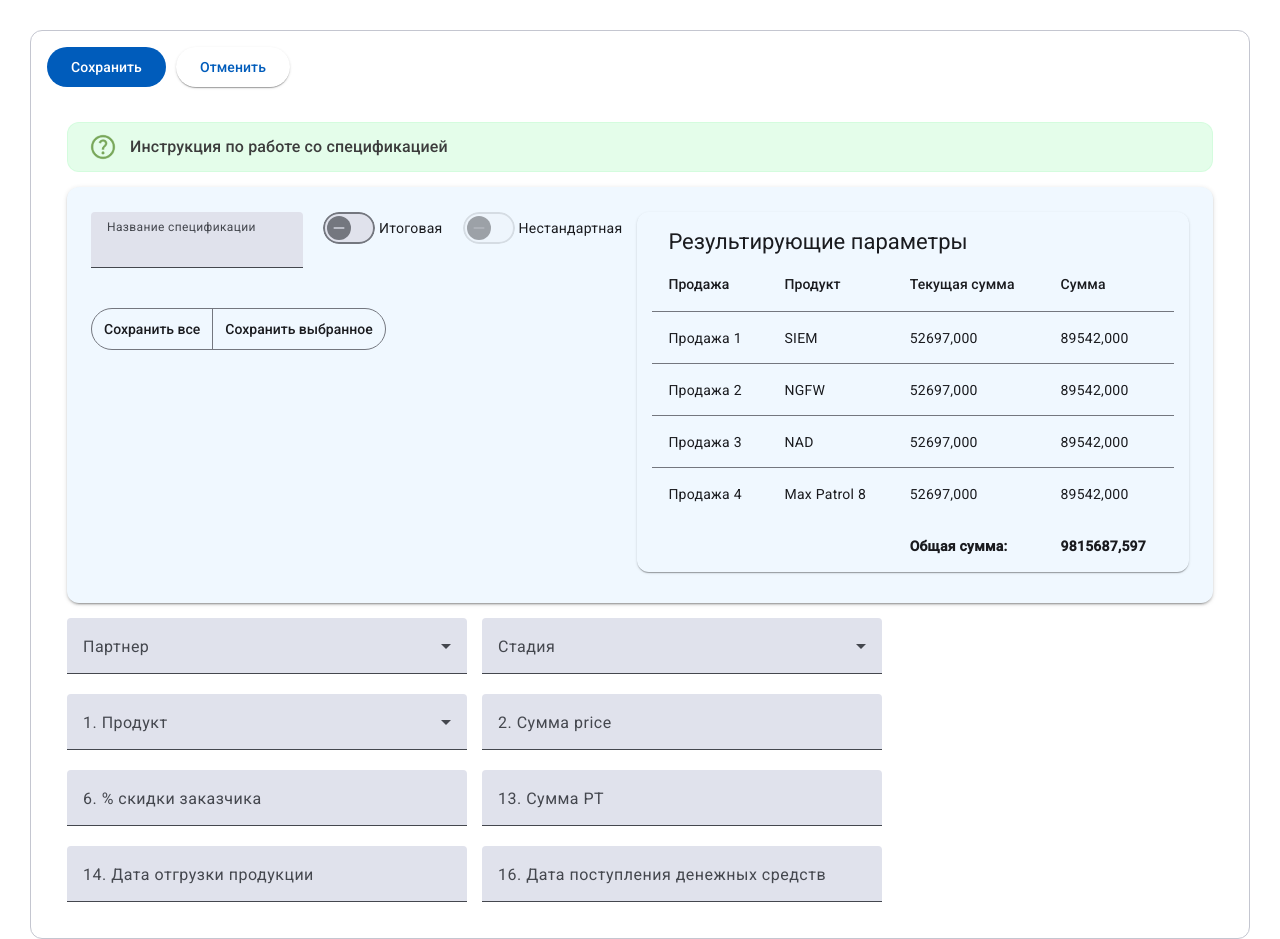
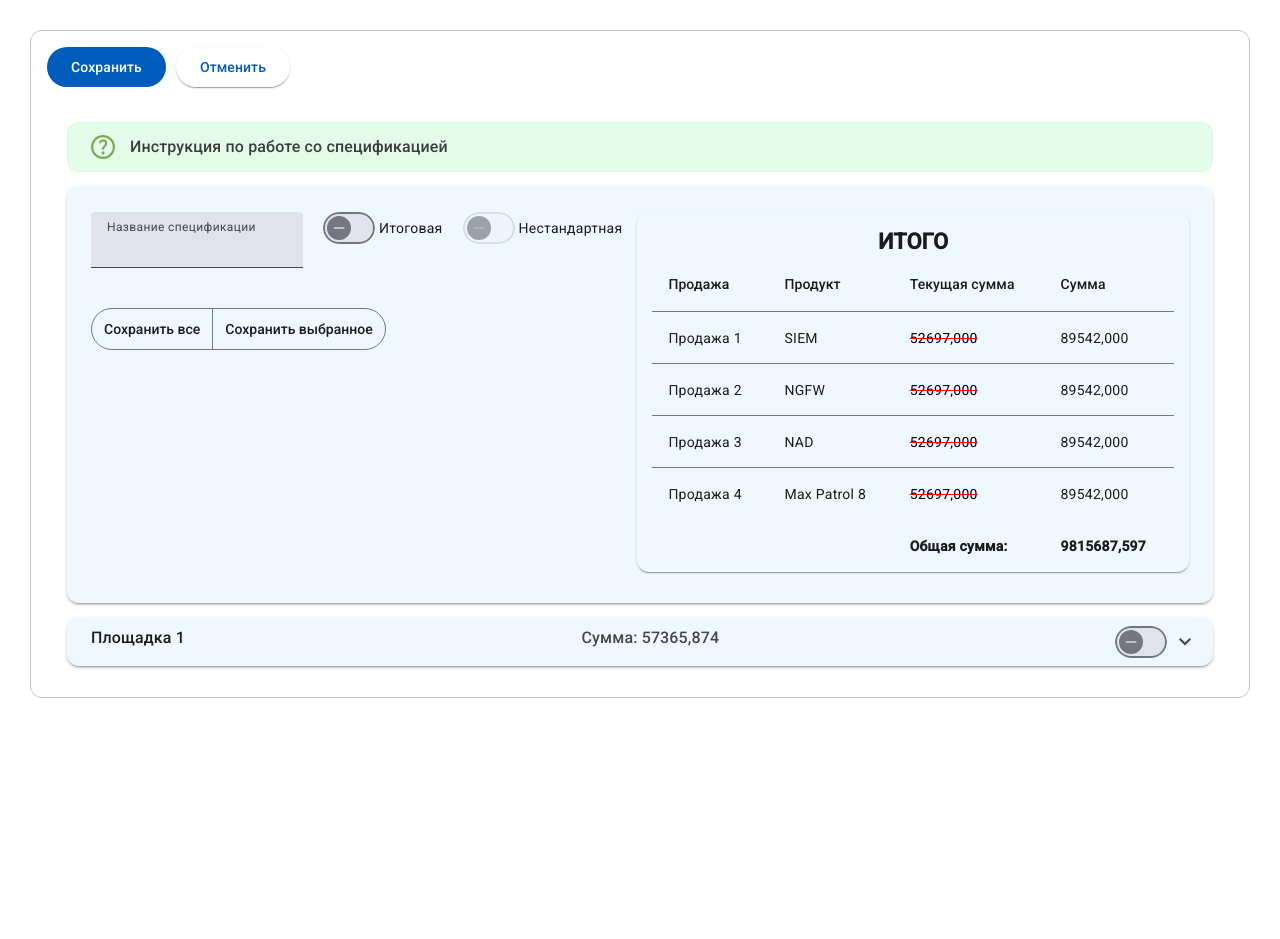
Before and after one commit to damir6608/zfxg2v, an Angular app: page / in a window 1280 px wide. After the commit the page ends 860 px from the top, so only its background shows below. Built offline with nearby package versions, Linux system fonts and the light colour scheme.

Commit message:
CRM-промежуточные правки

```diff
--- a/src/example/button-toggle-appearance-example.css
+++ b/src/example/button-toggle-appearance-example.css
@@ -75,3 +75,18 @@ div.mdc-text-field--filled {
 .mat-mdc-table {
   background-color: unset;
 }
+
+.red-strikethrough {
+  text-decoration-line: line-through;
+  text-decoration-color: red;
+}
+
+.pt-platform-header-title {
+  width: 45%;
+}
+
+.pt-platform-header-actions {
+  display: flex;
+  justify-content: flex-end;
+  flex-grow: 1;
+}
--- a/src/example/button-toggle-appearance-example.html
+++ b/src/example/button-toggle-appearance-example.html
@@ -23,7 +23,9 @@
       style="margin-bottom: 15px; padding-top: 25px; border: unset; background-color: #f0f8ff;"
     >
       <div style="display: flex; justify-content: space-between;">
+
         <div style="display: flex; flex-direction: column; gap: 20px; flex: 1;">
+
           <div style="display: flex; flex-direction: row;">
             <mat-form-field floatLabel="always" class="example-form-field">
               <mat-label>Название спецификации</mat-label>
@@ -43,18 +45,20 @@
               Нестандартная
             </mat-slide-toggle>
           </div>
+
           <div>
             <mat-button-toggle-group name="View" class="pt-button-toggle-group" aria-label="Представление" style="display: flex; width: min-content;">
               <mat-button-toggle value="selection">Сохранить все</mat-button-toggle>
               <mat-button-toggle value="main">Сохранить выбранное</mat-button-toggle>
             </mat-button-toggle-group>
           </div>
+
         </div>
 
         <div style="display: flex; width: 60%;">
           <mat-card class="pt-grid-box-container">
-            <mat-card-header>
-              <mat-card-title>Результирующие параметры</mat-card-title>
+            <mat-card-header style="display: flex; justify-content: center;">
+              <mat-card-title><strong>ИТОГО</strong></mat-card-title>
             </mat-card-header>
             <table mat-table [dataSource]="summaryParams" class="mat-elevation-z8">
               <!-- Item Column -->
@@ -74,7 +78,11 @@
               <!-- Cost Column -->
               <ng-container matColumnDef="oldSum">
                 <th mat-header-cell *matHeaderCellDef> Текущая сумма </th>
-                <td mat-cell *matCellDef="let summaryParam"> {{summaryParam.oldSum}} </td>
+                <td mat-cell *matCellDef="let summaryParam">
+                  <span style='color:red;text-decoration:line-through'>
+                    <span style='color:black'>{{summaryParam.oldSum}}</span>
+                  </span>
+                </td>
                 <td mat-footer-cell *matFooterCellDef><strong>Общая сумма:</strong>  </td>
               </ng-container>
 
@@ -92,81 +100,27 @@
           </mat-card>
         </div>
 
+      </div>
+    </mat-expansion-panel>
 
-      </div>
+    <mat-expansion-panel (opened)="true" (closed)="false" style="margin-bottom: 15px; background-color: #f0f8ff;">
+      <mat-expansion-panel-header>
+          <div class="pt-platform-header-title">
+              <mat-panel-title>Площадка 1</mat-panel-title>
+          </div>
+          <div>
+              <mat-panel-description>Сумма: 57365,874</mat-panel-description>
+          </div>
+          <div class="pt-platform-header-actions">
+            <mat-slide-toggle
+              style="margin-right: 10px"
+              color="primary">
+            </mat-slide-toggle>
+        </div>
+      </mat-expansion-panel-header>
+  </mat-expansion-panel>
 
 
-    </mat-expansion-panel>
-
-
-      <mat-form-field style="width: 400px; margin-right: 15px">
-        <mat-label>Партнер</mat-label>
-        <mat-select>
-          <mat-option [value]="1">Партнер 1</mat-option>
-          <mat-option [value]="1">Партнер 2</mat-option>
-          <mat-option [value]="1">Партнер 3</mat-option>
-          <mat-option [value]="1">Партнер 4</mat-option>
-          <mat-option [value]="1">Партнер 5</mat-option>
-        </mat-select>
-      </mat-form-field>
-
-      <mat-form-field style="width: 400px; margin-right: 15px">
-        <mat-label>Стадия</mat-label>
-        <mat-select>
-          <mat-option [value]="1">Стадия 1</mat-option>
-          <mat-option [value]="1">Стадия 2</mat-option>
-          <mat-option [value]="1">Стадия 3</mat-option>
-          <mat-option [value]="1">Стадия 4</mat-option>
-          <mat-option [value]="1">Стадия 5</mat-option>
-        </mat-select>
-      </mat-form-field>
-
-      <mat-form-field style="width: 400px; margin-right: 15px">
-        <mat-label>1. Продукт</mat-label>
-        <mat-select>
-          <mat-option [value]="1">Продукт 1</mat-option>
-          <mat-option [value]="1">Продукт 2</mat-option>
-          <mat-option [value]="1">Продукт 3</mat-option>
-          <mat-option [value]="1">Продукт 4</mat-option>
-          <mat-option [value]="1">Продукт 5</mat-option>
-        </mat-select>
-      </mat-form-field>
-
-      <mat-form-field
-        appearance="fill"
-        style="width: 400px; margin-right: 15px"
-      >
-        <mat-label>2. Сумма price</mat-label>
-        <input matInput placeholder="" />
-      </mat-form-field>
-      <mat-form-field
-        appearance="fill"
-        style="width: 400px; margin-right: 15px"
-      >
-        <mat-label>6. % скидки заказчика</mat-label>
-        <input matInput placeholder="" />
-      </mat-form-field>
-      <mat-form-field
-        appearance="fill"
-        style="width: 400px; margin-right: 15px"
-      >
-        <mat-label>13. Сумма PT</mat-label>
-        <input matInput placeholder="" />
-      </mat-form-field>
-      <mat-form-field
-        appearance="fill"
-        style="width: 400px; margin-right: 15px"
-      >
-        <mat-label>14. Дата отгрузки продукции</mat-label>
-        <input matInput placeholder="" />
-      </mat-form-field>
-      <mat-form-field
-        appearance="fill"
-        style="width: 400px; margin-right: 15px"
-      >
-        <mat-label>16. Дата поступления денежных средств</mat-label>
-        <input matInput placeholder="" />
-      </mat-form-field>
 
     </mat-card-content>
   </mat-card>
```
